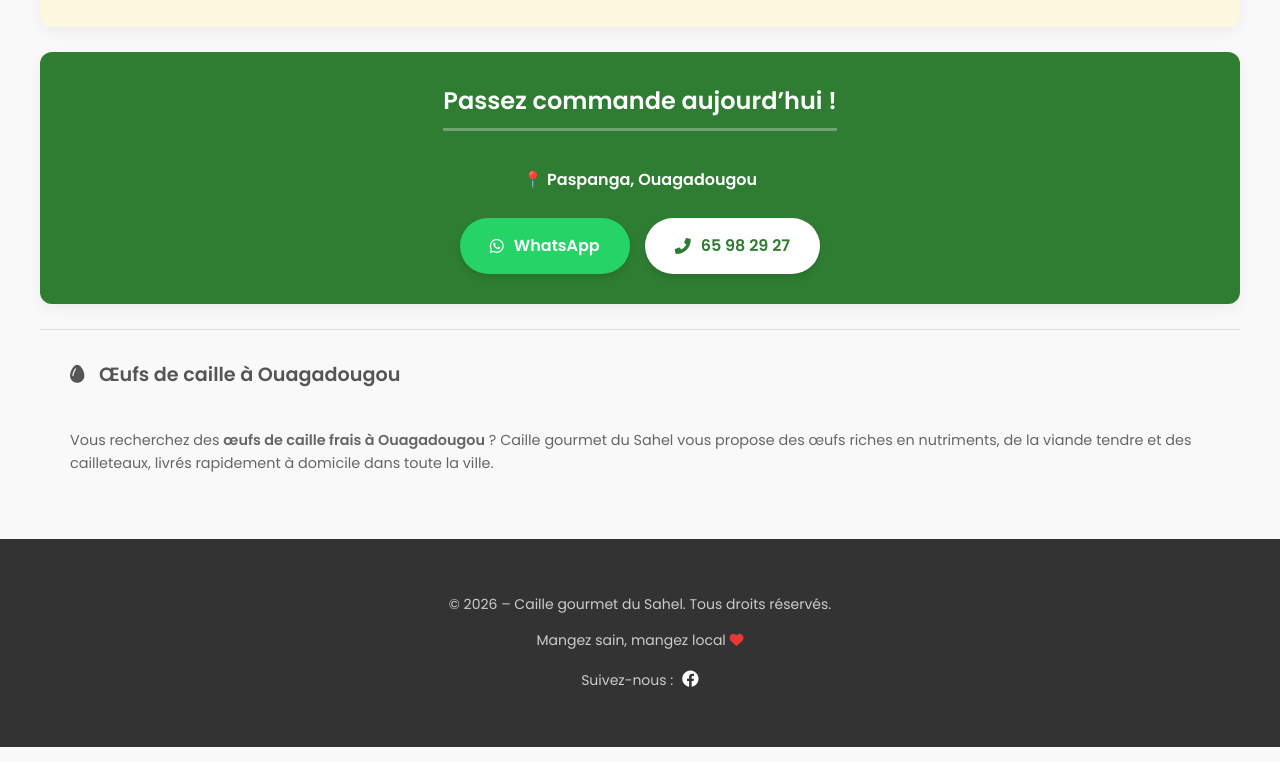
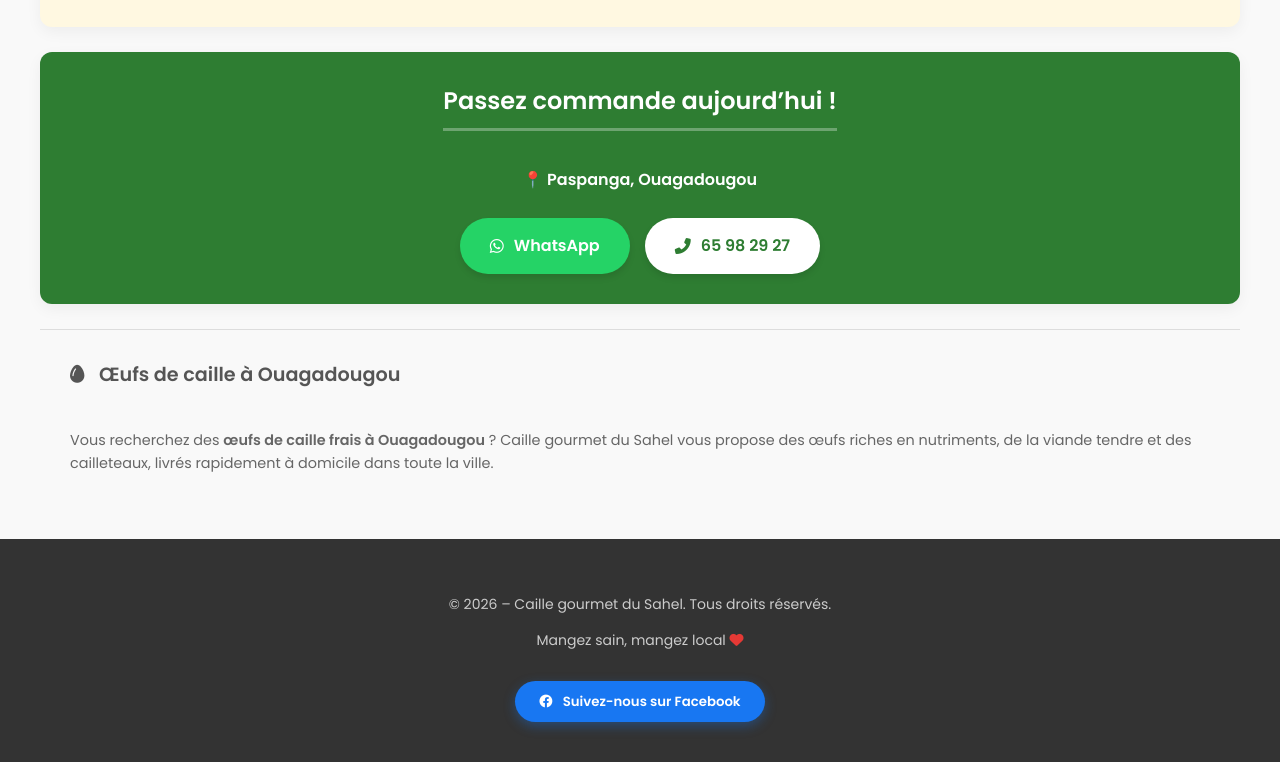
Before and after one commit to hvolierebf-loft/quail-farm-webpage, a plain HTML site: page index.html in a window 1280 px wide. Shown: the part 5461-6223 px from the top of the page. Drawn offline with Linux system fonts and the light colour scheme.

Commit message:
Lien Facebook amélioré

```diff
--- a/index.html
+++ b/index.html
@@ -288,6 +288,28 @@
             text-align: left;
             font-size: 0.95em;
             box-shadow: 0 2px 5px rgba(0,0,0,0.05);
+        }
+
+        /* BOUTON FACEBOOK VALORISÉ */
+        .btn-facebook {
+            display: inline-flex;
+            align-items: center;
+            gap: 10px;
+            background-color: #1877F2;
+            color: #ffffff !important;
+            padding: 10px 24px;
+            border-radius: 50px;
+            text-decoration: none;
+            font-weight: 600;
+            font-size: 0.95em;
+            margin-top: 15px;
+            box-shadow: 0 4px 12px rgba(24, 119, 242, 0.35);
+            transition: transform 0.2s, background-color 0.2s, box-shadow 0.2s;
+        }
+        .btn-facebook:hover {
+            background-color: #1464cc;
+            transform: translateY(-2px);
+            box-shadow: 0 6px 16px rgba(24, 119, 242, 0.45);
         }
 
         /* Listes */
@@ -723,12 +745,11 @@
     <p>
         Mangez sain, mangez local <i class="fas fa-heart" style="color: #e53935;"></i>
     </p>
-    <p style="margin-top: 10px;">
-        Suivez-nous :
-        <a href="https://web.facebook.com/profile.php?id=61585685010615" style="color: #fff; text-decoration: none; margin-left: 5px; font-size: 1.2em;" target="_blank">
-            <i class="fab fa-facebook"></i>
+    <div>
+        <a href="https://web.facebook.com/profile.php?id=61585685010615" class="btn-facebook" target="_blank">
+            <i class="fab fa-facebook"></i> Suivez-nous sur Facebook
         </a>
-    </p>
+    </div>
 </footer>
 
 <!-- Bouton flottant WhatsApp -->
```
